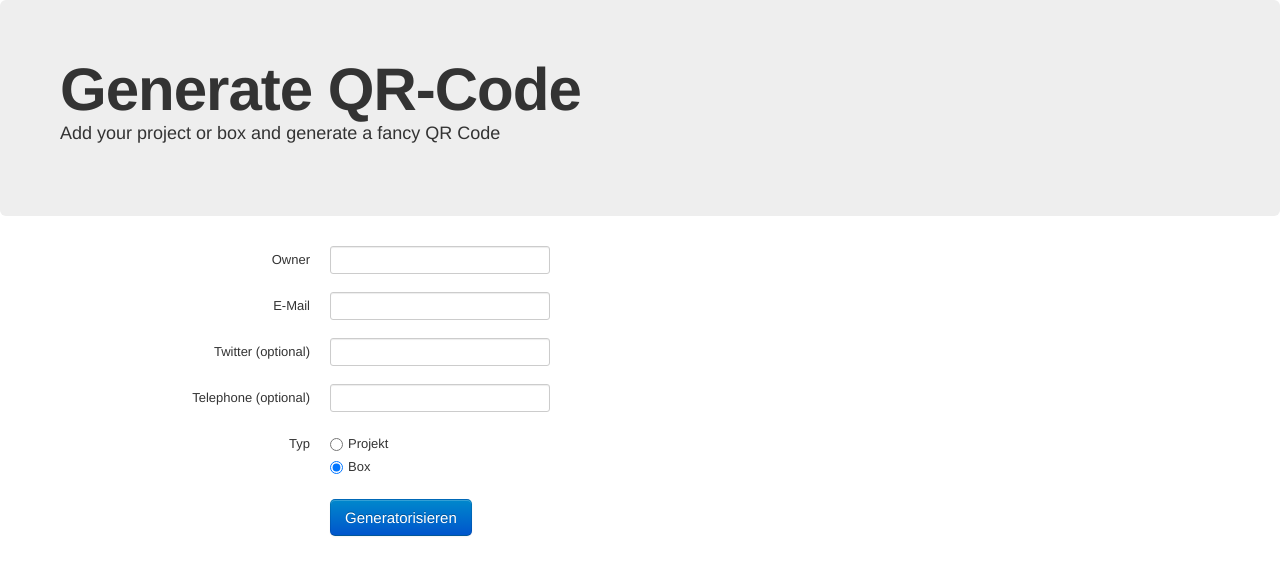
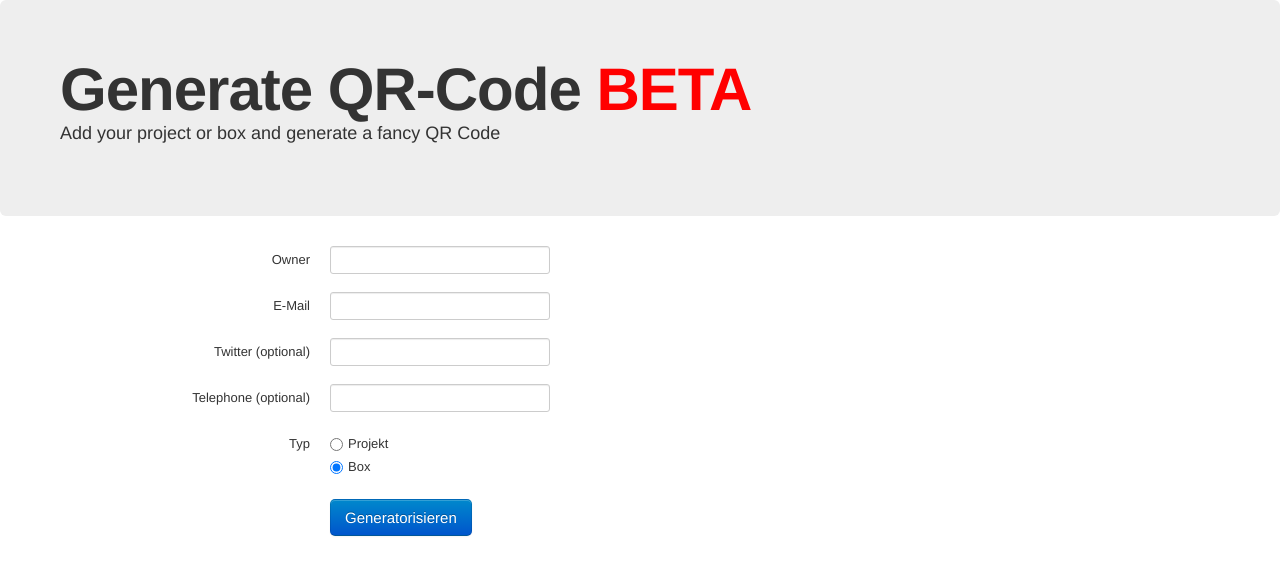
Before and after one commit to makefu/tag-generator, a plain HTML site: page application/templates/index.html in a window 1280 px wide. Drawn offline with Linux system fonts and the light colour scheme.

Commit message:
adding BETA badge

```diff
--- a/application/templates/index.html
+++ b/application/templates/index.html
@@ -5,7 +5,7 @@
 </head>
 <body>
 <div class="hero-unit">
-    <h1>Generate QR-Code</h1>
+    <h1>Generate QR-Code <font color="red">BETA</font> </h1>
 
     <p>Add your project or box and generate a fancy QR Code</p>
 </div>
```
